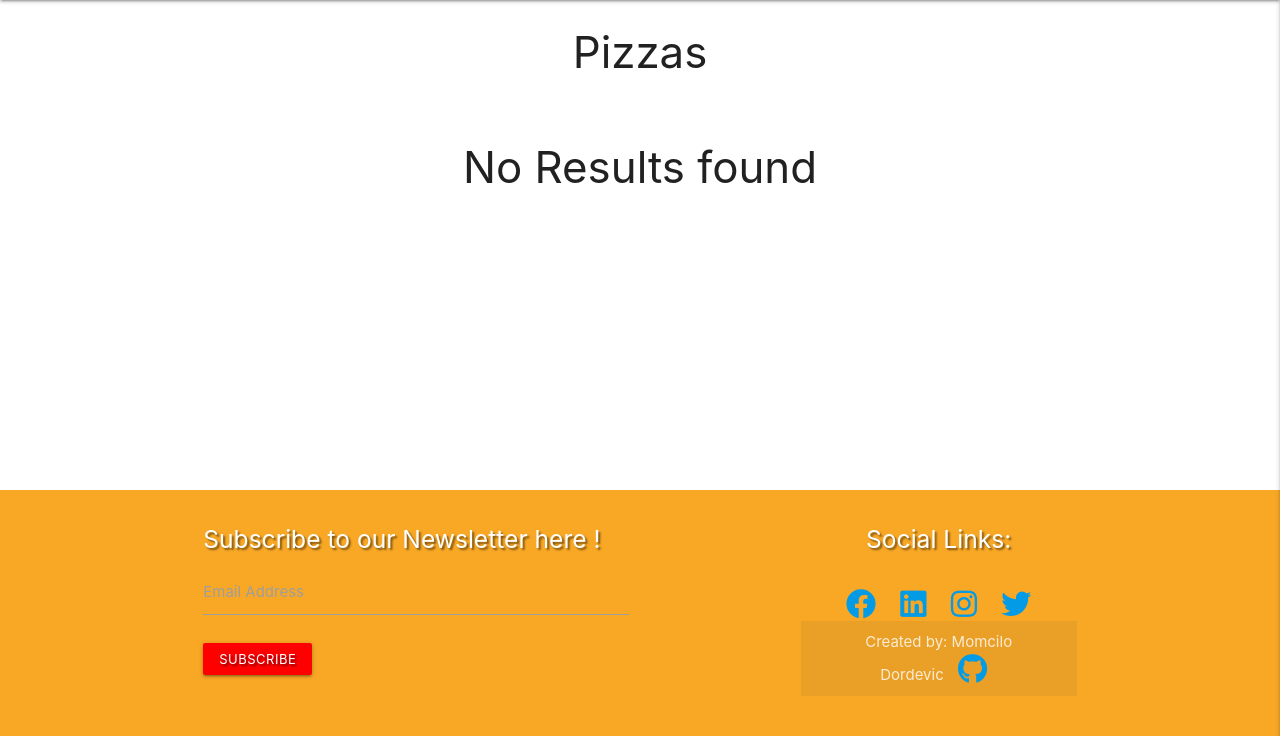
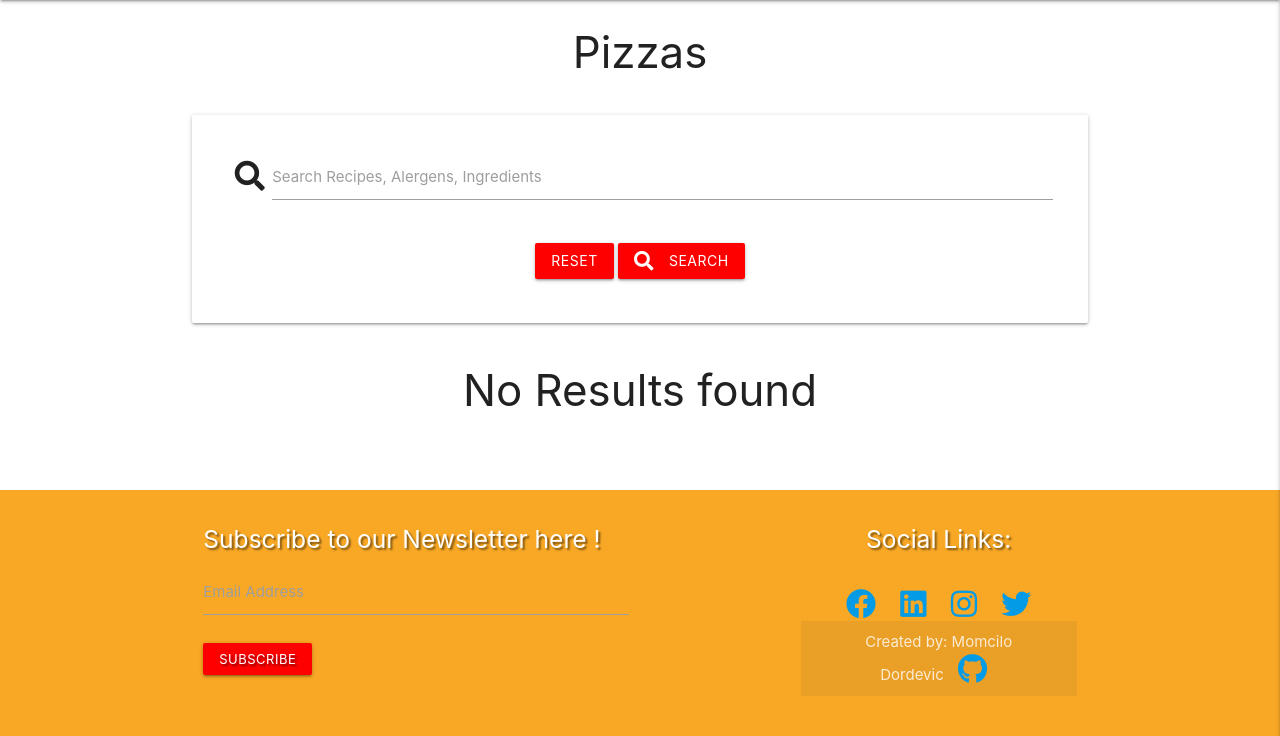
Before and after one commit to Code-Institute-Submissions/MomciloDordevic-MS3, a Flask app: page / in a window 1280 px wide. Shown: the part 64-800 px from the top of the page. Run offline with Flask 2, Linux system fonts and the light colour scheme; data that the repository does not hold is empty; some libraries are stand-ins or nearby versions.

Commit message:
added @app.route for Search and added it into pizzas.html teplate

```diff
--- a/app.py
+++ b/app.py
@@ -256,6 +256,13 @@ def delete_category(category_id):
     return redirect(url_for("categories"))
 
 
+@app.route("/search", methods=["GET", "POST"])
+def search():
+    query = request.form.get("query")
+    pizzas = list(mongo.db.pizzas.find({"$text": {"$search": query}}))
+    return render_template("pizzas.html", pizzas=pizzas)
+
+
 # ---- Error Handlers
 
 
--- a/templates/pizzas.html
+++ b/templates/pizzas.html
@@ -9,6 +9,29 @@
         </h3>
     </div>
 </div>
+
+
+<section class="search">
+    <div class="row card-panel search-panel">
+        <form class="col s12" action="{{ url_for('search') }}" method="POST">
+            <div class="row valign-wrapper center-align">
+                <div class="input-field col s12">
+                    <i class="fas fa-search prefix"></i>
+                    <input type="text" name="query" id="query" minlength="3" class="validate" required>
+                    <label for="query">Search Recipes, Alergens, Ingredients</label>
+                </div>
+            </div>
+            <div class="row">
+                <div class="col s12 center-align">
+                    <a class="btn" href="{{ url_for('get_pizzas') }}">Reset</a>
+                    <button class="btn" type="submit"><i
+                            class="fas fa-search left"></i>Search</button>
+                </div>
+            </div>
+        </form>
+    </div>
+</section>
+
 {% if pizzas|length > 0 %}
 <section class="recipes">
     <div class="row">
```
